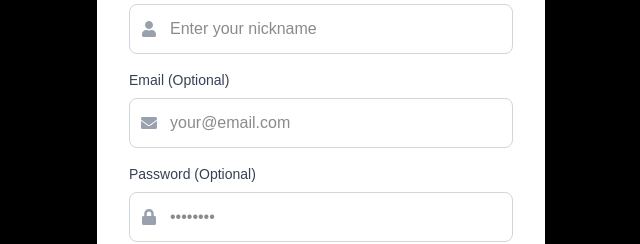
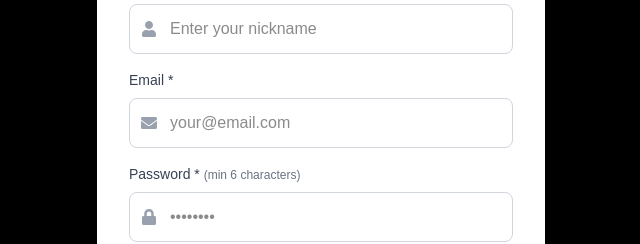
Before and after one commit to duonghoanh/LaosApp-FE, a Next.js app: page /room/1 in a window 1280 px wide. Shown: the part 280-524 px from the top of the page, without its empty margins (319-959 px from the left). Built offline with nearby package versions, Linux system fonts and the light colour scheme; no server answers.

Commit message:
fix: require email and password for registration
- Add validation for email format
- Enforce minimum 6 characters for password
- Update UI labels to show required fields
- Add client-side validation with helpful error messages
- Fix 'Bad Request Exception' by ensuring all required fields are sent

```diff
--- a/components/AuthModal.tsx
+++ b/components/AuthModal.tsx
@@ -22,8 +22,24 @@ export function AuthModal({ isOpen, onClose }: AuthModalProps) {
   const handleSubmit = async (e: React.FormEvent) => {
     e.preventDefault();
 
+    // Validation
     if (!nickname.trim()) {
       toast.error("Please enter a nickname");
+      return;
+    }
+
+    if (!email.trim()) {
+      toast.error("Please enter an email");
+      return;
+    }
+
+    if (!/^[^\s@]+@[^\s@]+\.[^\s@]+$/.test(email)) {
+      toast.error("Please enter a valid email");
+      return;
+    }
+
+    if (!password || password.length < 6) {
+      toast.error("Password must be at least 6 characters");
       return;
     }
 
@@ -33,9 +49,9 @@ export function AuthModal({ isOpen, onClose }: AuthModalProps) {
         mutation: REGISTER,
         variables: {
           input: {
-            email: email || undefined,
+            email,
             nickname,
-            password: password || undefined,
+            password,
           },
         },
       });
@@ -83,7 +99,7 @@ export function AuthModal({ isOpen, onClose }: AuthModalProps) {
 
           <div>
             <label className="block text-sm font-medium text-gray-700 mb-2">
-              Email (Optional)
+              Email *
             </label>
             <div className="relative">
               <FaEnvelope className="absolute left-3 top-1/2 -translate-y-1/2 text-gray-400" />
@@ -93,13 +109,15 @@ export function AuthModal({ isOpen, onClose }: AuthModalProps) {
                 onChange={(e) => setEmail(e.target.value)}
                 placeholder="your@email.com"
                 className="w-full pl-10 pr-4 py-3 border border-gray-300 rounded-lg focus:outline-none focus:ring-2 focus:ring-purple-500"
+                required
               />
             </div>
           </div>
 
           <div>
             <label className="block text-sm font-medium text-gray-700 mb-2">
-              Password (Optional)
+              Password *{" "}
+              <span className="text-xs text-gray-500">(min 6 characters)</span>
             </label>
             <div className="relative">
               <FaLock className="absolute left-3 top-1/2 -translate-y-1/2 text-gray-400" />
@@ -108,7 +126,9 @@ export function AuthModal({ isOpen, onClose }: AuthModalProps) {
                 value={password}
                 onChange={(e) => setPassword(e.target.value)}
                 placeholder="••••••••"
+                minLength={6}
                 className="w-full pl-10 pr-4 py-3 border border-gray-300 rounded-lg focus:outline-none focus:ring-2 focus:ring-purple-500"
+                required
               />
             </div>
           </div>
```
